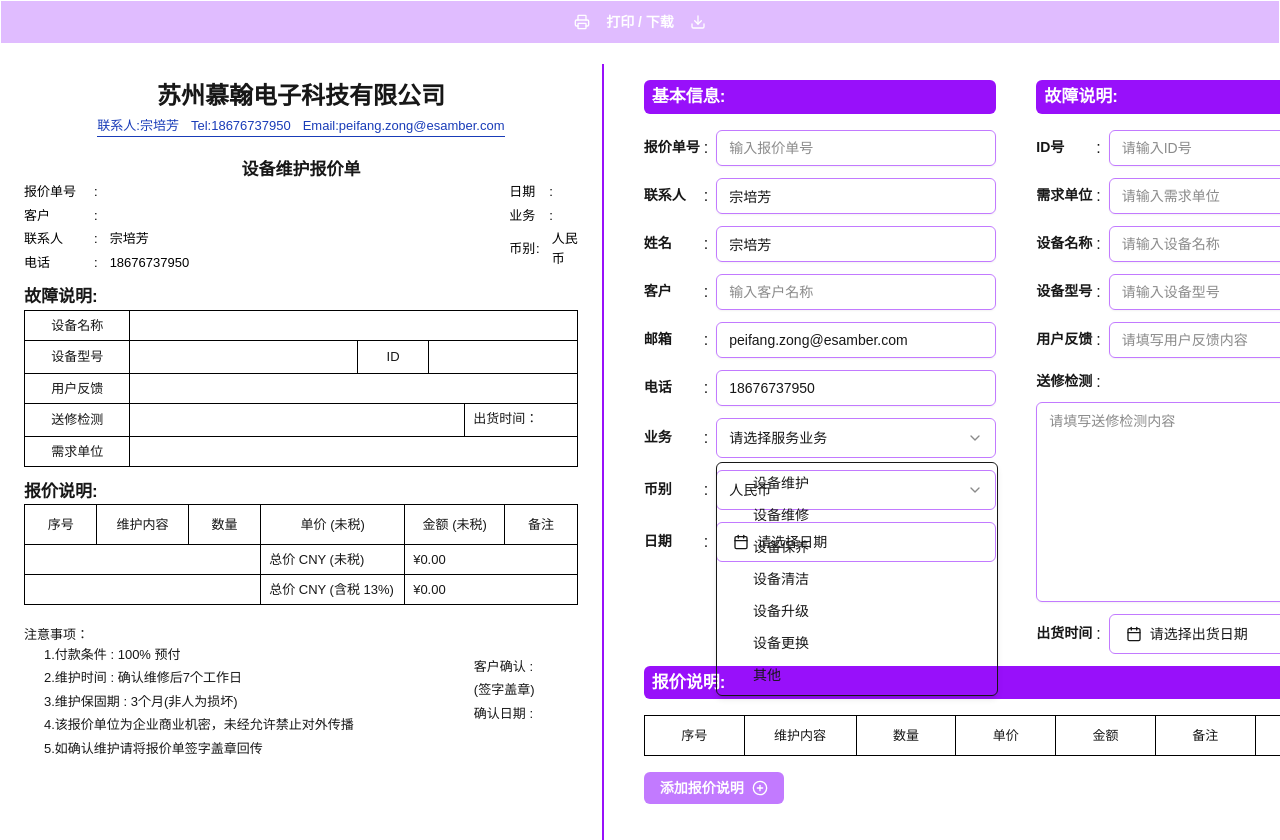
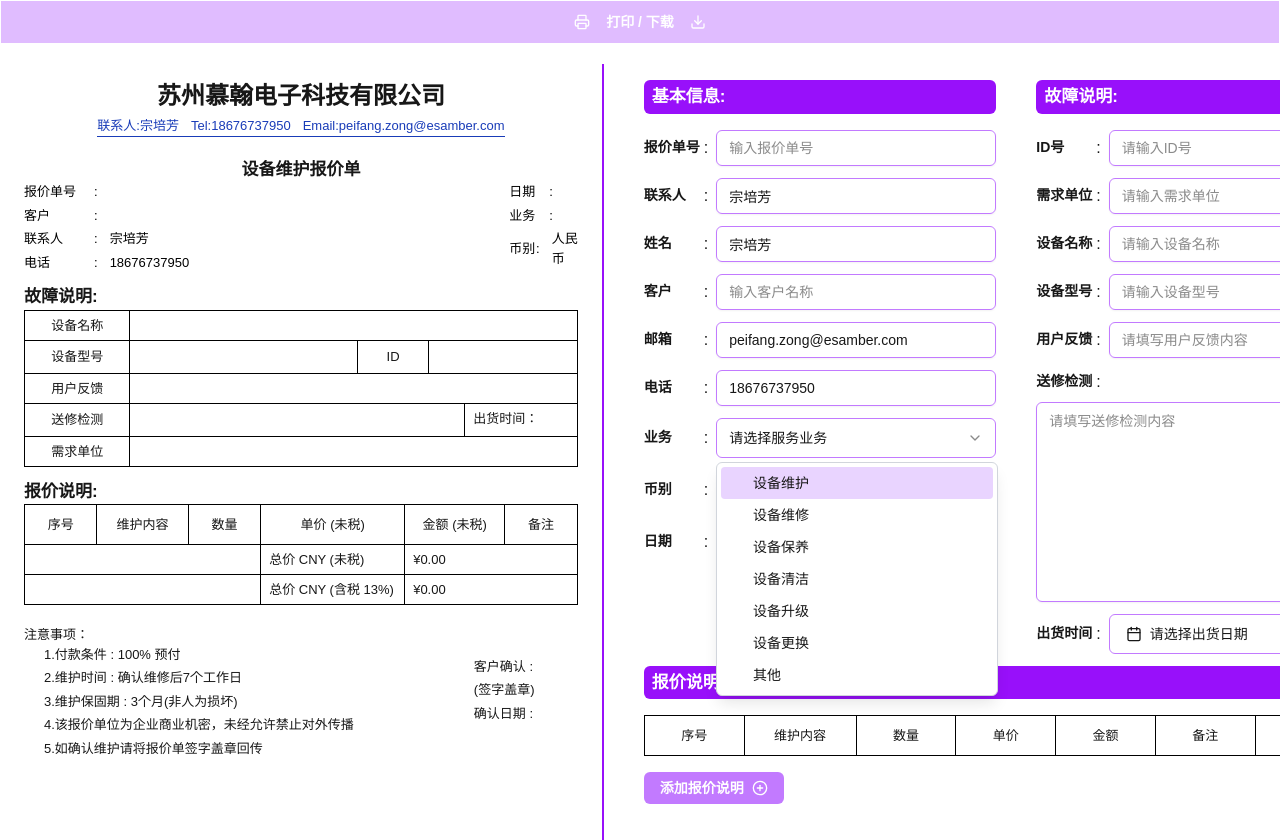
Before and after one commit to nickchow2020/invoice-app, a Next.js app: page / in a window 1280 px wide. Both pictures are taken after a click on the button "请选择服务业务". Shown: the top 840 px of the page. Built offline with nearby package versions, Linux system fonts and the light colour scheme.

Commit message:
update dropdown

```diff
--- a/src/components/common/SelectColumn.tsx
+++ b/src/components/common/SelectColumn.tsx
@@ -57,7 +57,7 @@
                         >
                             <SelectValue placeholder={placeholder} />
                         </SelectTrigger>
-                        <SelectContent>
+                        <SelectContent className="bg-white border border-gray-300 rounded-md shadow-lg">
                             {dropdownItems?.map((item, index) => (
                                 <SelectItem key={index} value={item.value}>
                                     {item.label}
--- a/src/components/components/ui/select.tsx
+++ b/src/components/components/ui/select.tsx
@@ -118,7 +118,7 @@
     <SelectPrimitive.Item
         ref={ref}
         className={cn(
-            "relative flex w-full cursor-default select-none items-center rounded-sm py-1.5 pl-8 pr-2 text-sm outline-none focus:bg-accent focus:text-accent-foreground data-[disabled]:pointer-events-none data-[disabled]:opacity-50",
+            "relative flex w-full cursor-default select-none items-center rounded-sm py-1.5 pl-8 pr-2 text-sm outline-none focus:bg-purple-200 focus:text-accent-foreground data-[disabled]:pointer-events-none data-[disabled]:opacity-50",
             className
         )}
         {...props}
```
